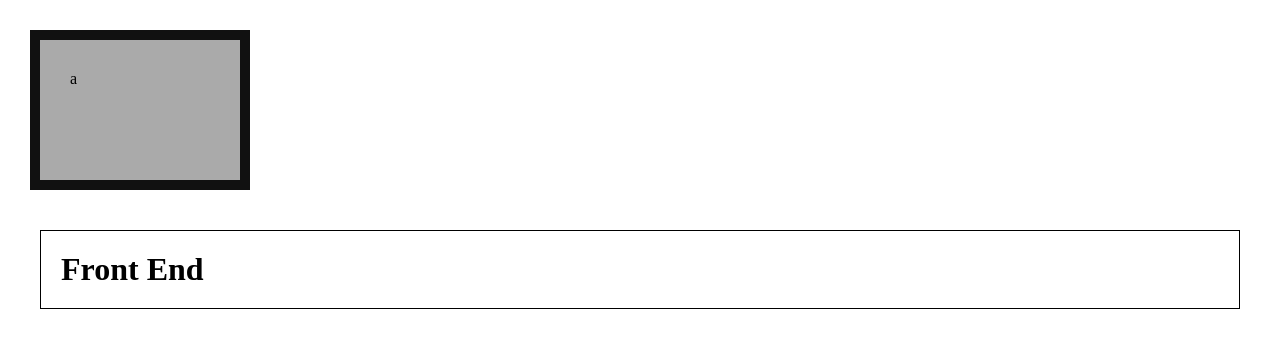
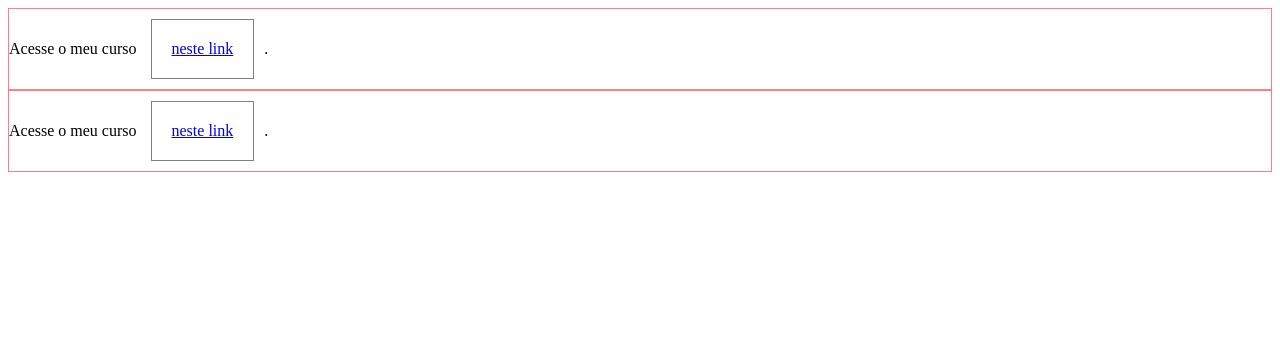
Before and after one commit to Marsyelo-Henrykie/HTML-CSS-B-sico, a plain HTML site: page index.html in a window 1280 px wide. Drawn offline with Linux system fonts and the light colour scheme.

Commit message:
aprendendo sobre display

```diff
--- a/index.html
+++ b/index.html
@@ -3,14 +3,13 @@
 
 <head>
   <meta charset="UTF-8">
-  <title>Web</title>
+  <title>Posicionamento</title>
   <link rel="stylesheet" href="style.css">
 </head>
 
 <body>
-  <div>a</div>
-  <h1>Front End</h1>
-
+  <div>Acesse o meu curso <a href="/">neste link</a>.</div>
+  <div>Acesse o meu curso <a href="/">neste link</a>.</div>
 </body>
 
 </html>
--- a/style.css
+++ b/style.css
@@ -1,19 +1,17 @@
-div {
-  background: #aaaaaa;
-  width: 140px;
-  height: 80px;
-  padding: 30px;
-  border: 10px solid #111;
-  margin: 30px;
+span,
+a,
+strong {
+  border: 1px solid rgba(0, 0, 0, 0.5);
 }
 
-body {
-  margin: 0px;
+a {
+  display: inline-block;
+  padding: 20px;
+  margin: 10px;
 }
 
-h1 {
-  background: #ffffff;
-  padding: 20px;
-  border: 1px solid #000000;
-  margin: 40px;
+div,
+h1,
+p {
+  border: 1px solid rgba(255, 0, 0, 0.5);
 }
```
